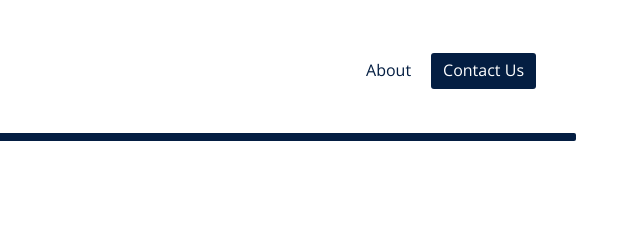
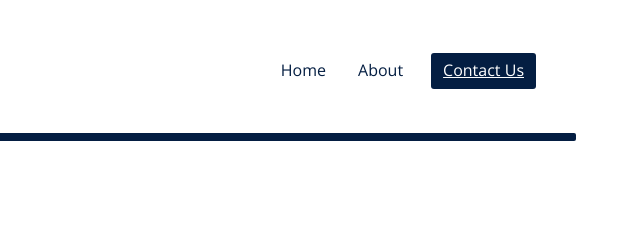
Before and after one commit to talus-analytics-bus/cdc-eoc, a Gatsby site: page /contact in a window 1280 px wide. Shown: the top 240 px of the page, 640-1280 px from the left. Built offline with nearby package versions, Linux system fonts and the light colour scheme; Gatsby itself is replaced by a stand-in of ours.

Commit message:
Added link to home page in nav, and added underline under current page

```diff
--- a/src/components/Nav/Nav.js
+++ b/src/components/Nav/Nav.js
@@ -37,8 +37,17 @@ const Nav = () => {
         <div className={styles.navbarRight} ref={navbarRightContent}>
           <ul>
             <li>
-              <Link to="/about/">About</Link>
-              <Link to="/contact/" className={styles.button}>
+              <Link activeClassName={styles.active} to="/">
+                Home
+              </Link>
+              <Link activeClassName={styles.active} to="/about/">
+                About
+              </Link>
+              <Link
+                activeClassName={styles.active}
+                to="/contact/"
+                className={styles.button}
+              >
                 Contact&nbsp;Us
               </Link>
             </li>
--- a/src/components/Nav/Nav.module.scss
+++ b/src/components/Nav/Nav.module.scss
@@ -185,12 +185,18 @@ nav a {
     border-radius: 3px;
     transition: 0.25s background-color ease;
     background-color: #041e42;
+    margin-left: 1rem;
 
     &:hover {
       text-decoration: none;
       background-color: #041e42c0;
       transition: 0.25s background-color ease;
     }
+  }
+
+  .active {
+    text-decoration: underline;
+    // font-weight: 700;
   }
 }
 
```
